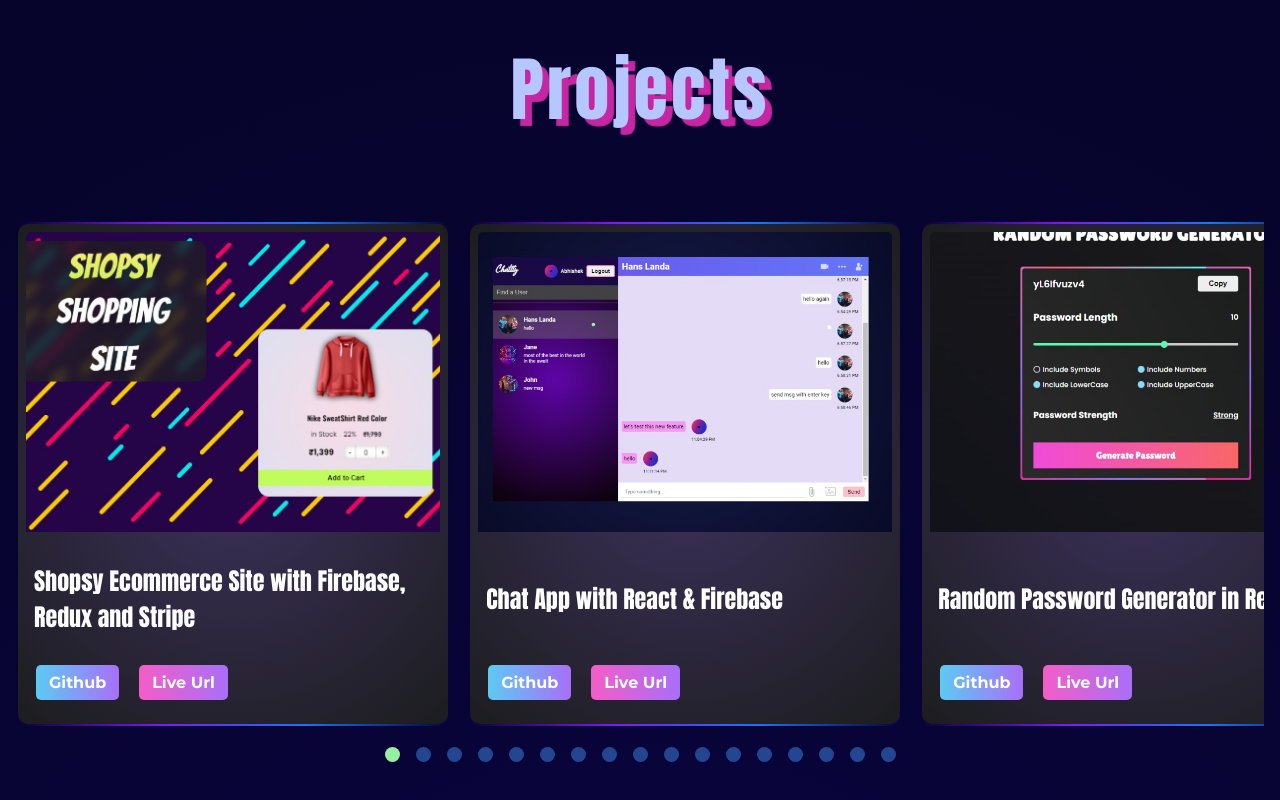
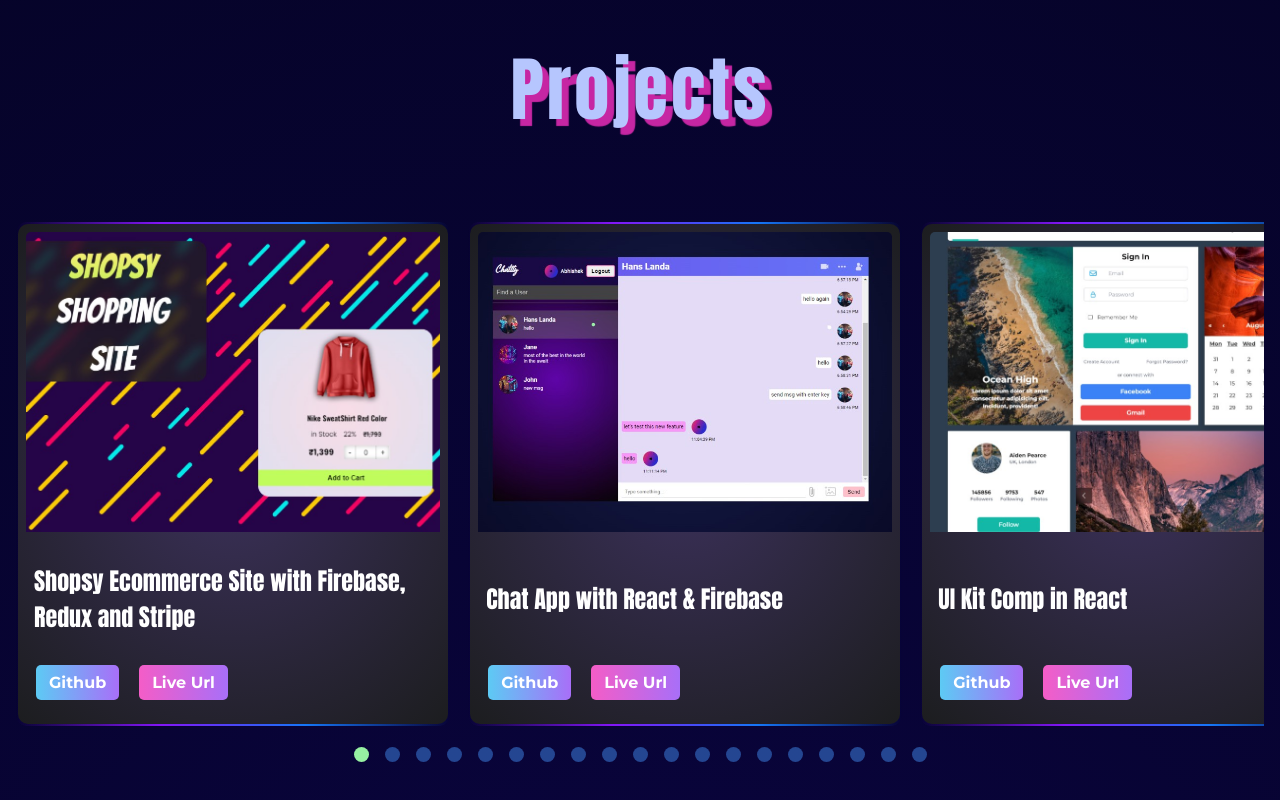
Before and after one commit to dazzlerabhi30800/portfolio-website-2, a React (Vite) app: page / in a window 1280 px wide. Shown: the part 1740-2540 px from the top of the page. Built offline with nearby package versions, Linux system fonts and the light colour scheme.

Commit message:
added todo app in typescript

```diff
--- a/src/Components/Styles/Project.css
+++ b/src/Components/Styles/Project.css
@@ -5,6 +5,10 @@
   flex-direction: column;
   width: 100%;
   gap: 4rem;
+}
+
+.project--section * {
+  user-select: none;
 }
 
 .project--section>h2 {
--- a/src/Components/Styles/data/ProjectData.json
+++ b/src/Components/Styles/data/ProjectData.json
@@ -11,6 +11,20 @@
       "image": "./Project-img/chat-app.jpg",
       "github": "https://github.com/dazzlerabhi30800/chat-app-using-google-auth",
       "live": "https://chat-app-using-google-auth.vercel.app/"
+    },
+
+    {
+      "name": "UI Kit Comp in React",
+      "image": "./Project-img/ui-kit.jpg",
+      "github": "https://github.com/dazzlerabhi30800/Ui-Kit-React",
+      "live": "https://ui-kit-react.vercel.app/"
+    },
+
+    {
+      "name": "Todo Crud App in Typescript React",
+      "image": "./Project-img/todo-app-typescript.jpg",
+      "github": "https://github.com/dazzlerabhi30800/todoApp-in-typescript",
+      "live": "https://todo-app-in-typescript-six.vercel.app/"
     },
 
     {
```
Also changed, not shown: public/Project-img/todo-app-typescript.jpg (added), public/Project-img/ui-kit.jpg (added).
